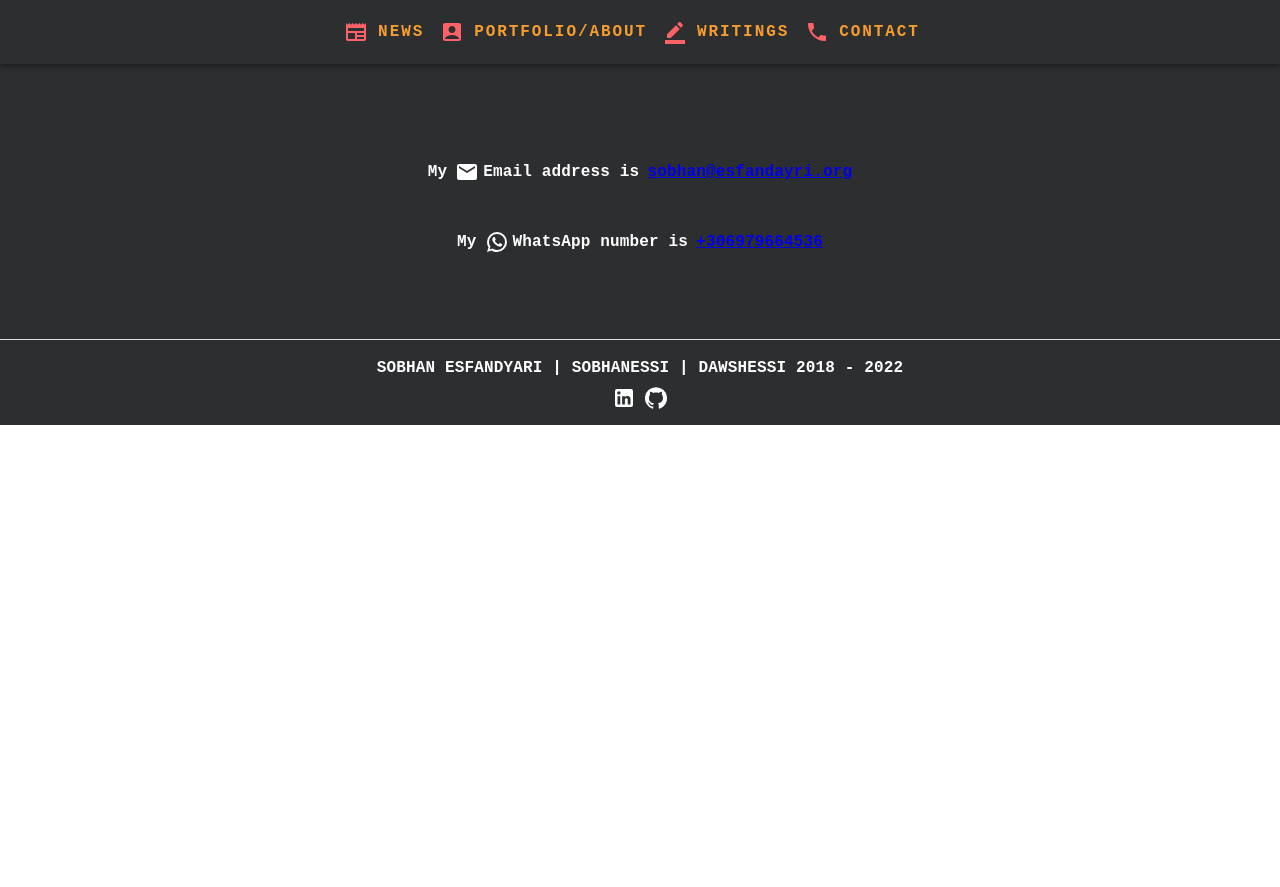
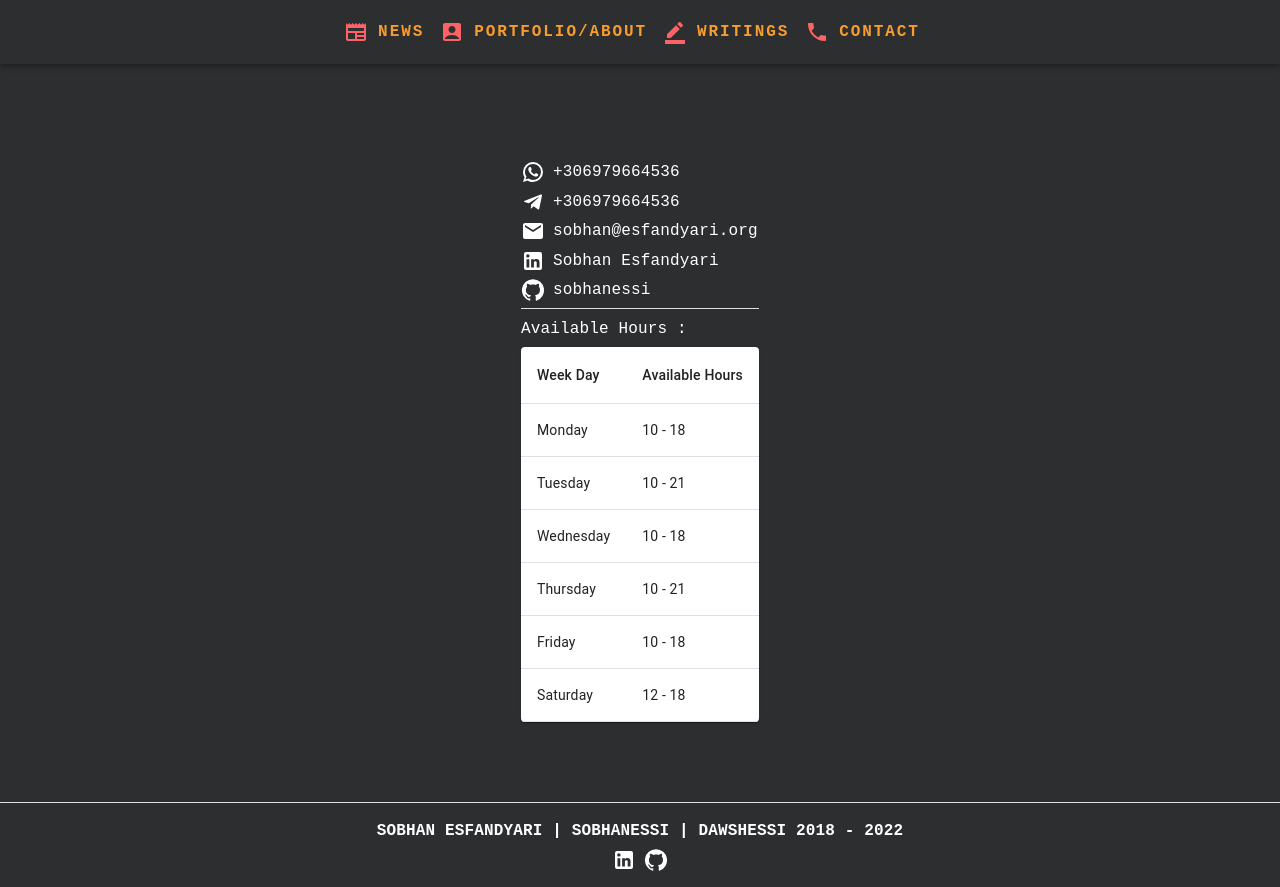
Before and after one commit to sobhanessi/sobhanessi.github.io, a Next.js app: page /contact in a window 1280 px wide. Before the commit the page ends 800 px from the top, so only its background shows below. Built offline with nearby package versions, Linux system fonts and the light colour scheme; a small style sheet from the web is missing.

Commit message:
worked on the contact page

```diff
--- a/pages/contact.tsx
+++ b/pages/contact.tsx
@@ -1,20 +1,39 @@
 import React from "react";
-import { Grid, Typography } from "@mui/material";
 import { FONT_FAMILY, MAIN_COLOR } from "../public/theme/theme";
 import Footer from "./components/Footer";
+import GitHubIcon from "@mui/icons-material/GitHub";
+import {
+  Divider,
+  Grid,
+  Paper,
+  Table,
+  TableBody,
+  TableCell,
+  TableContainer,
+  TableHead,
+  TableRow,
+  Typography,
+} from "@mui/material";
 import Head from "next/head";
-import Link from "next/link";
+import LinkedInIcon from "@mui/icons-material/LinkedIn";
 import MailIcon from "@mui/icons-material/Mail";
 import Navbar from "./components/Navbar";
+import TelegramIcon from "@mui/icons-material/Telegram";
 import WhatsAppIcon from "@mui/icons-material/WhatsApp";
 
 export default function contact(): JSX.Element {
-  // have to work on this file in order to make this page
-  // accessible for others to contact me.
-  // one option could be to just put some information that
-  // user can interact with, I mean like putting number and emails and etc
-  // or I can just fulfill it with a form but for that I need to have a
-  // backend service
+  type availability = {
+    day: string;
+    hours: string;
+  };
+  const rows: availability[] = [
+    { day: "Monday", hours: "10 - 18" },
+    { day: "Tuesday", hours: "10 - 21" },
+    { day: "Wednesday", hours: "10 - 18" },
+    { day: "Thursday", hours: "10 - 21" },
+    { day: "Friday", hours: "10 - 18" },
+    { day: "Saturday", hours: "12 - 18" },
+  ];
   return (
     <>
       <Head>
@@ -35,62 +54,118 @@ export default function contact(): JSX.Element {
           flexDirection: "column",
           backgroundColor: MAIN_COLOR,
           width: "100%",
-          pt: 10,
+          pt: 20,
           pb: 10,
-          pr: "5%",
-          pl: "5%",
+          justifyContent: "center",
+          alignItems: "center",
         }}
       >
+        <Grid item>
           <Typography
-          pt={10}
+            component="a"
             gutterBottom
             sx={{
               color: "white",
+              fontFamily: FONT_FAMILY,
               display: "flex",
-            alignItems: "center",
-            justifyContent: "center",
-            fontFamily: FONT_FAMILY,
-            fontWeight: "bold",
+              flexDirection: "row",
+              textDecoration: "none",
             }}
+            href="https://wa.me/306979664536"
           >
-          <span
-            style={{ display: "flex", flexDirection: "row", marginRight: 8 }}
-          >
-            My <MailIcon sx={{ mr: 0.5, ml: 1 }} /> Email address is{" "}
-          </span>
-          <span>
-            <Link href="mailto:sobhan@esfandyari.org">
-              sobhan@esfandayri.org
-            </Link>
-          </span>
+            <WhatsAppIcon sx={{ mr: 1 }} /> +306979664536
           </Typography>
+
           <Typography
-          pt={5}
+            component="a"
             gutterBottom
             sx={{
               color: "white",
+              fontFamily: FONT_FAMILY,
               display: "flex",
-            alignItems: "center",
-            justifyContent: "center",
+              flexDirection: "row",
+              textDecoration: "none",
+            }}
+            href="https://t.me/sobhanessi"
+          >
+            <TelegramIcon sx={{ mr: 1 }} /> +306979664536
+          </Typography>
+          <Typography
+            component="a"
+            gutterBottom
+            sx={{
+              color: "white",
               fontFamily: FONT_FAMILY,
-            fontWeight: "bold",
+              display: "flex",
+              flexDirection: "row",
+              textDecoration: "none",
+            }}
+            href="mailto:sobhan@esfandyari.org"
+          >
+            <MailIcon sx={{ mr: 1 }} /> sobhan@esfandyari.org
+          </Typography>
+          <Typography
+            component="a"
+            gutterBottom
+            sx={{
+              color: "white",
+              fontFamily: FONT_FAMILY,
+              display: "flex",
+              flexDirection: "row",
+              textDecoration: "none",
+            }}
+            href="https://linkedin.com/in/sobhanesfandyari"
+          >
+            <LinkedInIcon sx={{ mr: 1 }} /> Sobhan Esfandyari
+          </Typography>
+          <Typography
+            component="a"
+            gutterBottom
+            sx={{
+              color: "white",
+              fontFamily: FONT_FAMILY,
+              display: "flex",
+              flexDirection: "row",
+              textDecoration: "none",
+            }}
+            href="https://github.com/sobhanessi"
+          >
+            <GitHubIcon sx={{ mr: 1 }} /> sobhanessi
+          </Typography>
+          <Divider color="white" />
+          <Typography
+            gutterBottom
+            sx={{
+              color: "white",
+              fontFamily: FONT_FAMILY,
+              display: "flex",
+              flexDirection: "row",
+              textDecoration: "none",
+              pt: 1,
             }}
           >
-          <span
-            style={{ display: "flex", flexDirection: "row", marginRight: 8 }}
-          >
-            My <WhatsAppIcon sx={{ ml: 1, mr: 0.5 }} /> WhatsApp number is
-            {"  "}
-          </span>
-          <span style={{ color: "green", textDecoration: "none" }}>
-            <Link
-              href="https://wa.me/306979664536"
-              style={{ textDecoration: "none" }}
-            >
-              +306979664536
-            </Link>
-          </span>
+            Available Hours :
           </Typography>
+
+          <TableContainer component={Paper}>
+            <Table>
+              <TableHead>
+                <TableRow>
+                  <TableCell>Week Day</TableCell>
+                  <TableCell>Available Hours</TableCell>
+                </TableRow>
+              </TableHead>
+              <TableBody>
+                {rows.map((row) => (
+                  <TableRow key={row.day}>
+                    <TableCell>{row.day}</TableCell>
+                    <TableCell>{row.hours}</TableCell>
+                  </TableRow>
+                ))}
+              </TableBody>
+            </Table>
+          </TableContainer>
+        </Grid>
       </Grid>
       <Footer />
     </>
```
Lines whose indentation alone changed are shown as unchanged.
